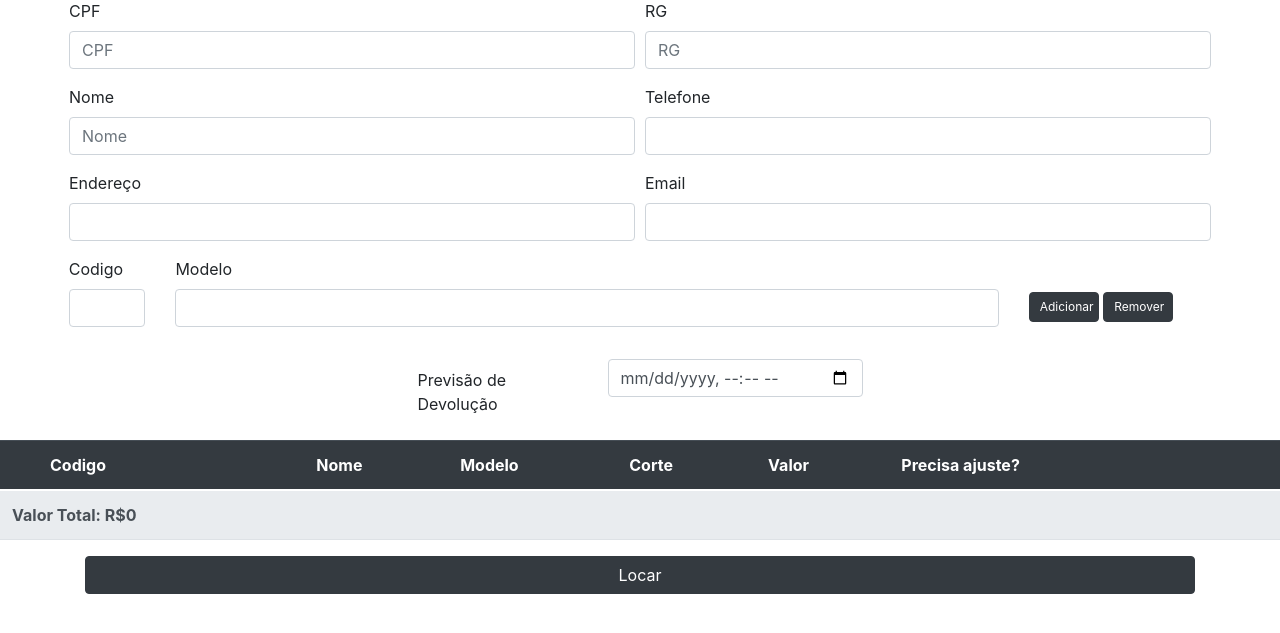
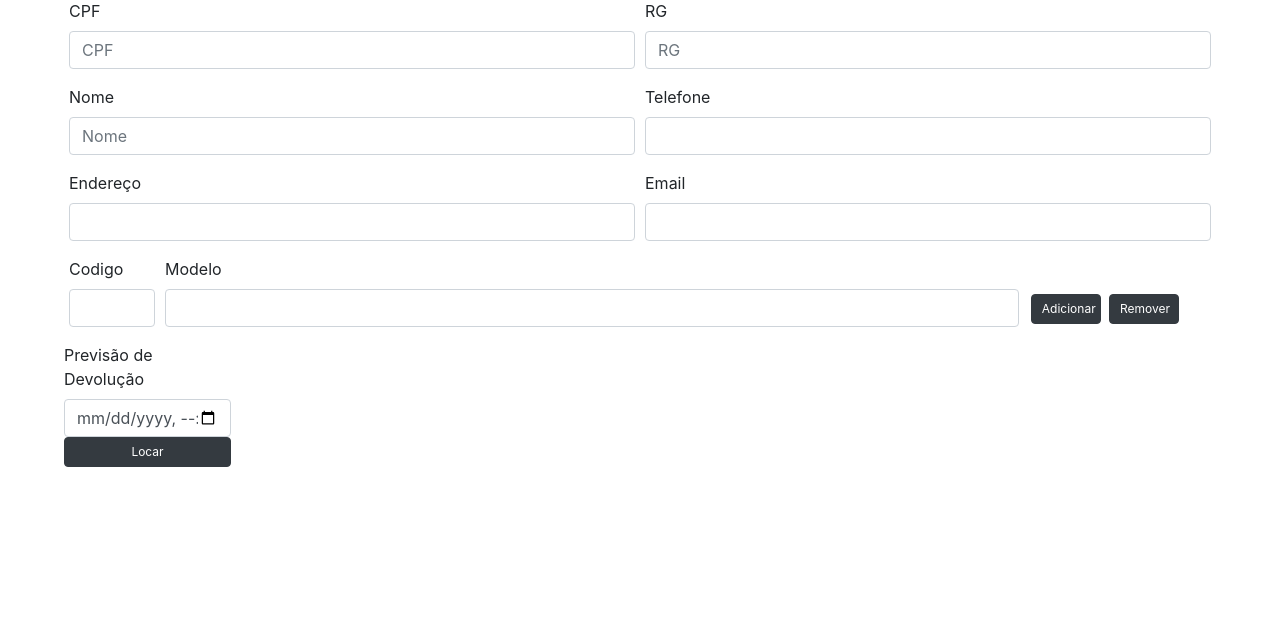
Before and after one commit to caikecolantonio/JLControl, a Django app: page /locar/ in a window 1280 px wide. Shown: the part 135-768 px from the top of the page. Run offline with Django 3.2, Linux system fonts and the light colour scheme; lists and menus that the app fills with data are empty; some libraries are stand-ins or nearby versions.

Commit message:
Algumas correções de front-end

```diff
--- a/core/urls.py
+++ b/core/urls.py
@@ -24,9 +24,9 @@ from django.conf import settings
 urlpatterns = [
     path('admin/', admin.site.urls),
     path('locar/', locar, name= 'locar'),
+    path('', locar, name= 'locar'),
     path('cancelar/', cancelar),
     path('relatorio/', relatorio, name='relatorio'),
-    path('', consultar),
     path('consultar/', consultar),
     path('costura/', costura, name= 'costura'),
     path('consultar_avancado/', consultar_avancado),
--- a/static/css/base.css
+++ b/static/css/base.css
@@ -28,29 +28,6 @@
     transition: all .15s;
 
   }
-
-  .botaoMedida {
-    position: absolute;
-    height: 38px;
-    width:38px;
-    opacity: 0;
-    transition: all 0.2s;
-    margin-left: -3%;
-    color: #fff;
-    background-color: #6c757d;
-    border-color: #6c757d;
-    visibility: hidden;
-  }
-  .botaoMedida.animado {
-    height: 38px;
-    width:80px;
-    opacity: 100;
-    margin-left: 1.2%;
-    color: #fff;
-    visibility: visible;
-    background-color: #138496;
-    border-color: #117a8b;
-}
 
   @media screen and (min-width: 768px) {
     .modalx:before {
--- a/static/js/locar.js
+++ b/static/js/locar.js
@@ -66,25 +66,30 @@ function precisa_ajuste(trajeID) {
 function animaBotaoMedida(id)
 {
     var el = document.getElementById(id);
-    if (el.classList.contains("animado")){
-        el.classList.remove("animado")
+
+    if (el.style.visibility == "visible"){
+        el.style.visibility = "hidden"
     }
     else
     {
-        el.classList.add("animado")
+        el.style.visibility = "visible"
     }
+
 }
 
 //Script pra atualizar o valor de todos os trajes da table
 var totalLista = 0
 
 function AtualizaValor() {
+    if (listaTrajes.length > 0){
+        document.getElementById("tabelaTrajes").style.display = "table"
+    }
     totalLista = 0
     //Atualiza valor
     for (var traje in listaTrajes) {
         totalLista = totalLista + parseInt(listaTrajes[traje]["valor"])
     }
-    document.getElementById("trValor").innerHTML = "Valor Total: R$" + totalLista
+    document.getElementById("trValor").innerHTML = "Total: R$" + totalLista
     //fim Atualiza valor}
 }
 setInterval(AtualizaValor, 300);
--- a/templates/base.html
+++ b/templates/base.html
@@ -164,14 +164,16 @@
             </div>
           </div>
           <div class="form-group row">
-          <label for="statusOpcoes" class="col-sm-3">Status:</label>
-          <select class="col-sm-8 form-select" id="statusOpcoes" name="status">
+          <label for="statusOpcoes" class="col-sm-3 col-form-label">Status:</label>
+          <div class="col-sm-8">
+          <select class="form-select" id="statusOpcoes" name="status">
             <option selected value="todos">Todos</option>
             <option value="Alocado">Alocado</option>
             <option value="Devolvido">Devolvido</option>
             <option value="Atraso">Atraso</option>
             <option value="Cancelado">Cancelado</option>
           </select>
+        </div>
         </div>
 
           <button type="button" class="btn btn-info btn-lg btn-block" onclick="validaCamposAvancado()">Pesquisar</button>
--- a/templates/locar.html
+++ b/templates/locar.html
@@ -189,13 +189,13 @@ atoastAlertaGenerico("Busca por Nome","Mais de um cliente encontrado, busque por
 
 <!-- Form Pesquisa traje -->
 <form id="FormTrajePequisa">
-    <div class="row" style="margin: 0">
-        <div class="col-sm-1" style="margin-left:4.2%">
+    <div class="form-row" style="margin-left: 5%; margin-right: 5%">
+        <div class="col-sm-1">
             <label for="FormCodigoTraje">Codigo</label>
             <input type="text" class="form-control AutoCompleteTrajePesquisaCodigo" id="FormCodigoTraje"
                 name="CodigoTraje">
         </div>
-        <div class="col-8">
+        <div class="col-9">
             <label for="FormModeloBusca">Modelo</label>
             <input type="text" class="form-control AutoCompleteTrajePesquisaModelo" id="FormModeloBusca"
                 name="ModeloTraje">
@@ -203,10 +203,10 @@ atoastAlertaGenerico("Busca por Nome","Mais de um cliente encontrado, busque por
 
         <div class="col" style="top: 35px">
             <input style="display: none">
-            <button type="button" class="btn btn-dark PassaMouseTrocaCor" style="width: 70px;"
+            <button type="button" class="btn btn-dark PassaMouseTrocaCor" style="width: 70px; margin: 1%;"
                 onclick="AdicionaTraje()"> Adicionar </button>
             <input style="display: none">
-            <button type="button" class="btn btn-dark PassaMouseTrocaCor" style="width: 70px;" onclick="RemoverTraje()">
+            <button type="button" class="btn btn-dark PassaMouseTrocaCor" style="width: 70px; margin: 1%;" onclick="RemoverTraje()">
                 Remover</button>
         </div>
     </div>
@@ -263,53 +263,41 @@ atoastAlertaGenerico("Busca por Nome","Mais de um cliente encontrado, busque por
 {% endif %}
 
 
-<div class="container">
-    <div class="row justify-content-center">
-        <p></p>
-        <div class="col-sm-2" style="margin-top: 0.8%">
-            <label id="labeldPrevDevolucao" for="dPrevDevolucao" class="">Previsão de Devolução</label>
-        </div>
-        <div class="col-sm-3">
-            <input type="datetime-local" id="dPrevDevolucao" class="form-control" name="dPrevDevolucao">
-        </div>
-        <p></p>
+<!-- Cria table dos trajes -->
+<div class="table-responsive-sm tabelaTrajes" style="margin-left: 5%; margin-right: 5%;">
+<table class="table" id = "tabelaTrajes" style="display: none;">
+    <thead class="thead-dark">
+        <tr>
+            <th scope="col" style="width: 7%">Codigo</th>
+            <th scope="col" style="width: 15%">Nome</th>
+            <th scope="col" style="width: 20%"> Modelo</th>
+            <th scope="col" style="width: 15%">Corte</th>
+            <th scope="col" style="width: 7%">Valor</th>
+            <th scope="col" style="width: 8%">Precisa ajuste?</th>
+            <th scope="col" style="width: 28%"></th>
+        </tr>
+    </thead>
+    <tbody class="listaTrajes">
 
+        <tr class="thead-light">
+            <th id="trValor" colspan="7"></th>
+        </tr>
+    </tbody>
+
+</table>
+</div>
+<div style="margin-left: 5%; margin-right: 5%;">
+<div class="row">
+    <div class="col-sm-2 celular">
+        <label id="labeldPrevDevolucao" for="dPrevDevolucao" class="">Previsão de Devolução</label>
+        <input type="datetime-local" id="dPrevDevolucao" class="form-control" name="dPrevDevolucao">
     </div>
 </div>
-<!-- Cria table dos trajes -->
-<table class="table">
-    <thead class="thead-dark">
-        <tr>
-            <th scope="col-2" style="padding-left: 50px;">Codigo</th>
-            <th scope="col">Nome</th>
-            <th scope="col">Modelo</th>
-            <th scope="col">Corte</th>
-            <th scope="col">Valor</th>
-            <th scope="col">Precisa ajuste?</th>
-            <th></th>
-            <th></th>
-        </tr>
-    </thead>
-    <tbody class="listaTrajes" style="width:100%">
-
-    </tbody>
-    <tbody class="">
-        <tr class="thead-light">
-            <th id="trValor"></th>
-            <th></th>
-            <th></th>
-            <th></th>
-            <th></th>
-            <th></th>
-            <th></th>
-            <th></th>
-        </tr>
-    </tbody>
-</table>
-<div class="container" style="align-items: center; text-align: center;position: center">
-    <p></p>
-    <button type="button" class="btn btn-dark btn-block" style="margin-right: 3%;" onclick="Locar()">Locar</button>
-    <p></p>
+<div class="row">
+    <div class="col-sm-2 celular">
+        <button type="button" class="btn btn-dark btn-block PassaMouseTrocaCor" onclick="Locar()">Locar</button>
+    </div>
+</div>
 </div>
 
 <!-- Inicio Script com jinja2 -->
@@ -344,16 +332,16 @@ atoastAlertaGenerico("Busca por Nome","Mais de um cliente encontrado, busque por
 
                         var html_corpo =
                             '<tr onclick="seleciona(this.id)" id=' + resposta.codigo + '>' +
-                            '<td style="padding-left: 50px;">' + resposta.codigo + '</td>' +
+                            '<td>' + resposta.codigo + '</td>' +
                             '<td>' + resposta.nome + '</td>' +
                             '<td>' + resposta.modelo + '</td>' +
                             '<td>' + resposta.corte + '</td>' +
                             '<td>' + resposta.valor + '</td>' +
-                            '<td style="padding-top: 8px;padding-bottom: 0px;border-top-width: 0px;border-bottom-width: 1px;">' +
-                            '<input type="checkbox" style="width: 109.41px;" class="btn-check" id="btn-check-2-outlined' + resposta.codigo + '" autocomplete="off" onclick="precisa_ajuste(' + "'" + resposta.codigo + "'" + ')">' +
-                            '<label class="btn btn-outline-secondary botaoPrecisa" style="width: 109.41px;" for="btn-check-2-outlined' + resposta.codigo + '" id="precisaAjuste' + resposta.codigo + '" >Não precisa</label>' +
-                            '<button id="botaoMedida-' + resposta.codigo + '" class="botaoMedida btn btn-info" style="text-align:center" onclick="abreModalFicha(' + "'" + resposta.codigo + "'" + ')">Medidas</button>' +
+                            '<td>' +
+                            '<input type="checkbox" class="btn-check" id="btn-check-2-outlined' + resposta.codigo + '" autocomplete="off" onclick="precisa_ajuste(' + "'" + resposta.codigo + "'" + ')">' +
+                            '<label class="btn btn-outline-secondary botaoPrecisa" for="btn-check-2-outlined' + resposta.codigo + '" id="precisaAjuste' + resposta.codigo + '" >Não precisa</label>' +
                             '</td>' +
+                            '<td>'+'<button id="botaoMedida-' + resposta.codigo + '" class="botaoMedida btn btn-info" style="text-align:center; visibility: hidden;" onclick="abreModalFicha(' + "'" + resposta.codigo + "'" + ')">Medidas</button>' + '</td>'+
                             //'<td> <input class="form-check-input" type="radio" > </td>' +
                             '</tr>' + $(".listaTrajes").html()
                         $(".listaTrajes").html(html_corpo)
```
Also changed, not shown: db.sqlite3, static/css/locar.css (line endings or trailing spaces).
